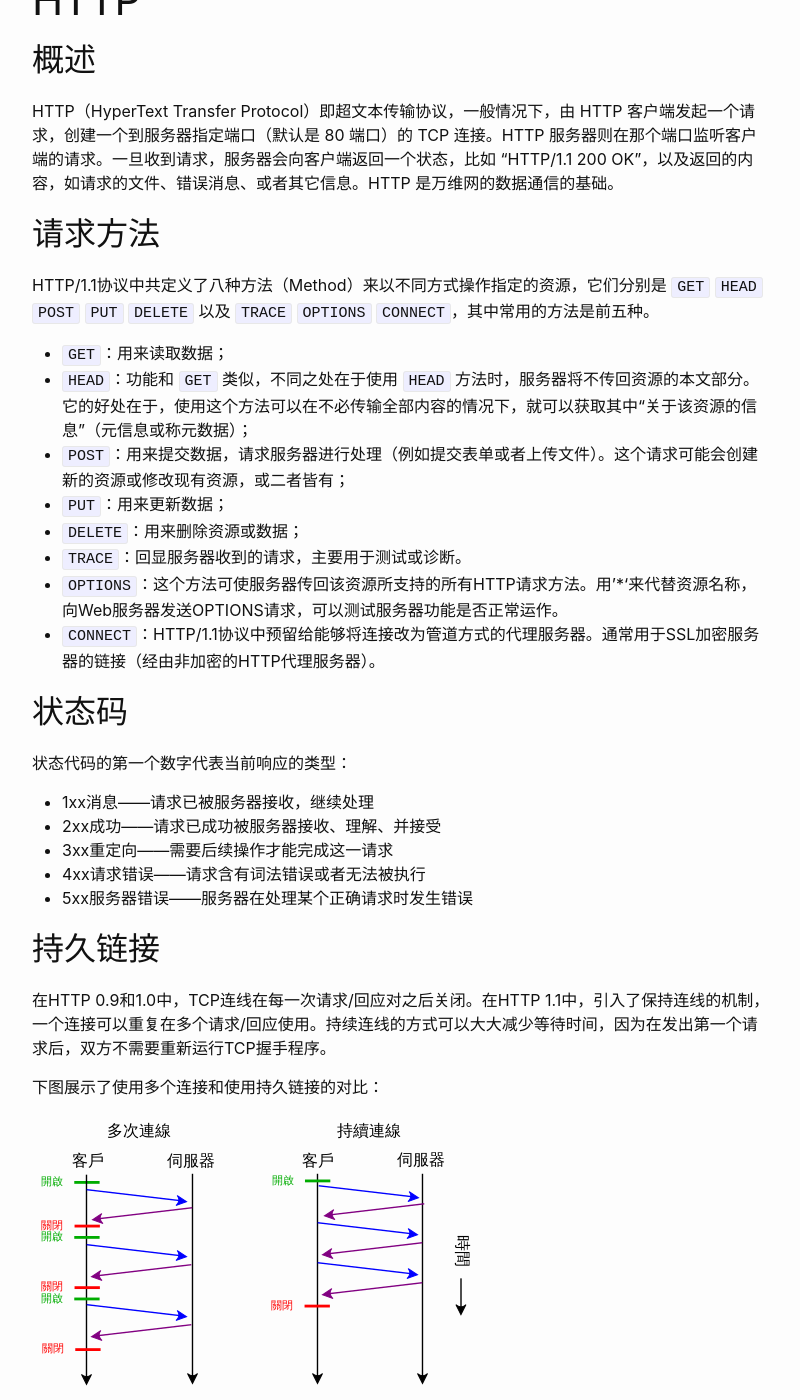
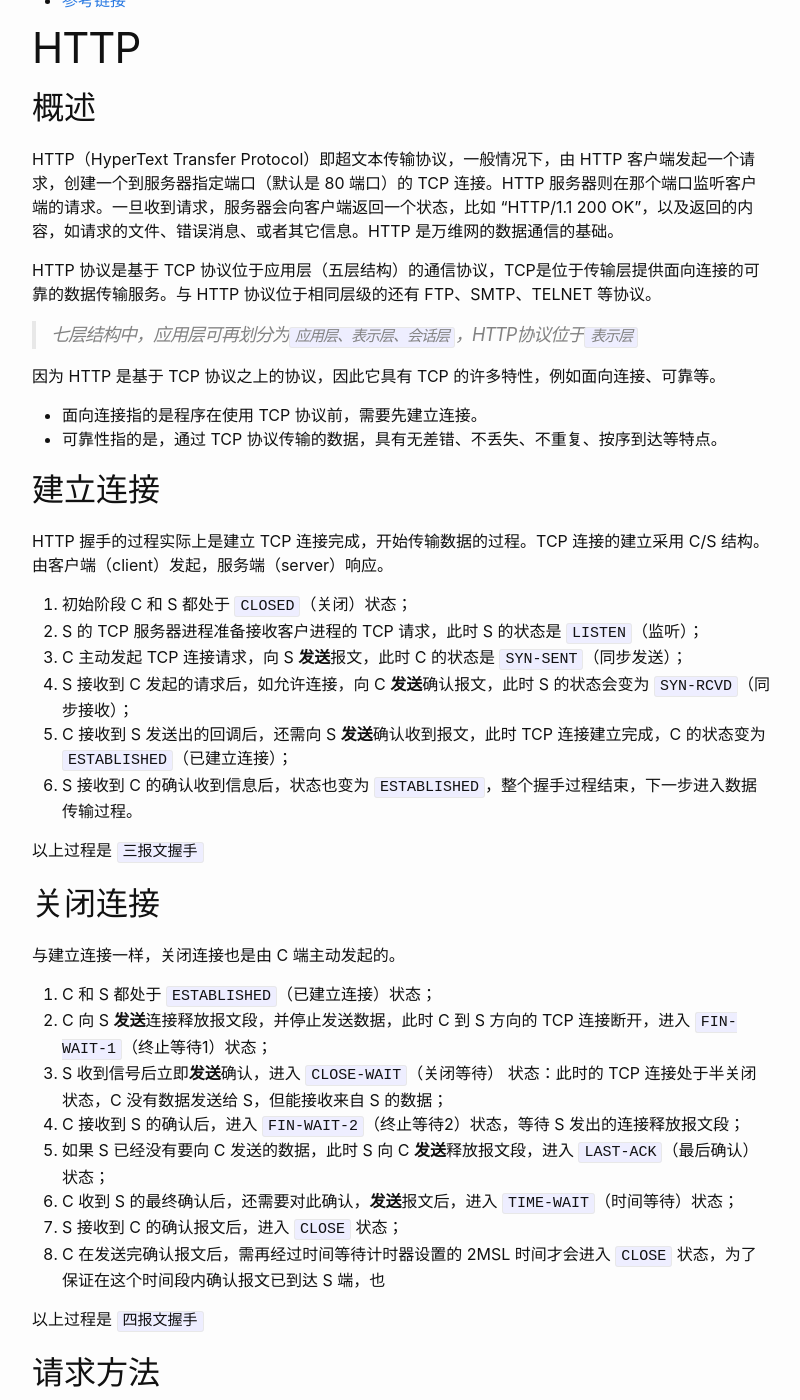
Before and after one commit to PatShen/PatShen.github.io, a Jekyll site: the page built from _posts/2019-09-28-http和https.md, in a window 1280 px wide and 1400 px high, scrolled down 500 px. Shown: the whole window, without its empty margins (238-1038 px from the left). Built offline with Jekyll 4.4.1, drawn with Linux system fonts in a browser that asks for light colours; some of the changed text lies outside the part shown.

Commit message:
更新了HTTP（TCP）握手过程

```diff
--- a/_posts/2019-09-28-http和https.md
+++ b/_posts/2019-09-28-http和https.md
@@ -13,6 +13,43 @@ lag: http
 ## 概述
 
 HTTP（HyperText Transfer Protocol）即超文本传输协议，一般情况下，由 HTTP 客户端发起一个请求，创建一个到服务器指定端口（默认是 80 端口）的 TCP 连接。HTTP 服务器则在那个端口监听客户端的请求。一旦收到请求，服务器会向客户端返回一个状态，比如 "HTTP/1.1 200 OK"，以及返回的内容，如请求的文件、错误消息、或者其它信息。HTTP 是万维网的数据通信的基础。
+
+HTTP 协议是基于 TCP 协议位于应用层（五层结构）的通信协议，TCP是位于传输层提供面向连接的可靠的数据传输服务。与 HTTP 协议位于相同层级的还有 FTP、SMTP、TELNET 等协议。
+
+> 七层结构中，应用层可再划分为`应用层、表示层、会话层`，HTTP协议位于`表示层`
+
+因为 HTTP 是基于 TCP 协议之上的协议，因此它具有 TCP 的许多特性，例如面向连接、可靠等。
+
+* 面向连接指的是程序在使用 TCP 协议前，需要先建立连接。
+* 可靠性指的是，通过 TCP 协议传输的数据，具有无差错、不丢失、不重复、按序到达等特点。
+
+## 建立连接
+
+HTTP 握手的过程实际上是建立 TCP 连接完成，开始传输数据的过程。TCP 连接的建立采用 C/S 结构。由客户端（client）发起，服务端（server）响应。
+
+1. 初始阶段 C 和 S 都处于 `CLOSED`（关闭）状态；
+2. S 的 TCP 服务器进程准备接收客户进程的 TCP 请求，此时 S 的状态是 `LISTEN`（监听）；
+3. C 主动发起 TCP 连接请求，向 S **发送**报文，此时 C 的状态是 `SYN-SENT`（同步发送）；
+4. S 接收到 C 发起的请求后，如允许连接，向 C **发送**确认报文，此时 S 的状态会变为 `SYN-RCVD`（同步接收）；
+5. C 接收到 S 发送出的回调后，还需向 S **发送**确认收到报文，此时 TCP 连接建立完成，C 的状态变为 `ESTABLISHED`（已建立连接）；
+6. S 接收到 C 的确认收到信息后，状态也变为 `ESTABLISHED`，整个握手过程结束，下一步进入数据传输过程。
+
+以上过程是 `三报文握手`
+
+## 关闭连接
+
+与建立连接一样，关闭连接也是由 C 端主动发起的。
+
+1. C 和 S 都处于 `ESTABLISHED`（已建立连接）状态；
+2. C 向 S **发送**连接释放报文段，并停止发送数据，此时 C 到 S 方向的 TCP 连接断开，进入 `FIN-WAIT-1`（终止等待1）状态；
+3. S 收到信号后立即**发送**确认，进入 `CLOSE-WAIT`（关闭等待） 状态：此时的 TCP 连接处于半关闭状态，C 没有数据发送给 S，但能接收来自 S 的数据；
+4. C 接收到 S 的确认后，进入 `FIN-WAIT-2`（终止等待2）状态，等待 S 发出的连接释放报文段；
+5. 如果 S 已经没有要向 C 发送的数据，此时 S 向 C **发送**释放报文段，进入 `LAST-ACK`（最后确认）状态；
+6. C 收到 S 的最终确认后，还需要对此确认，**发送**报文后，进入 `TIME-WAIT`（时间等待）状态；
+7. S 接收到 C 的确认报文后，进入 `CLOSE` 状态；
+8. C 在发送完确认报文后，需再经过时间等待计时器设置的 2MSL 时间才会进入 `CLOSE` 状态，为了保证在这个时间段内确认报文已到达 S 端，也
+
+以上过程是 `四报文握手`
 
 ## 请求方法
 
@@ -31,11 +68,11 @@ HTTP/1.1协议中共定义了八种方法（Method）来以不同方式操作指
 
 状态代码的第一个数字代表当前响应的类型：
 
-- 1xx消息——请求已被服务器接收，继续处理
-- 2xx成功——请求已成功被服务器接收、理解、并接受
-- 3xx重定向——需要后续操作才能完成这一请求
-- 4xx请求错误——请求含有词法错误或者无法被执行
-- 5xx服务器错误——服务器在处理某个正确请求时发生错误
+- 1xx消息：请求已被服务器接收，继续处理
+- 2xx成功：请求已成功被服务器接收、理解、并接受
+- 3xx重定向：需要后续操作才能完成这一请求
+- 4xx请求错误：请求含有词法错误或者无法被执行
+- 5xx服务器错误：服务器在处理某个正确请求时发生错误
 
 ## 持久链接
 
```
